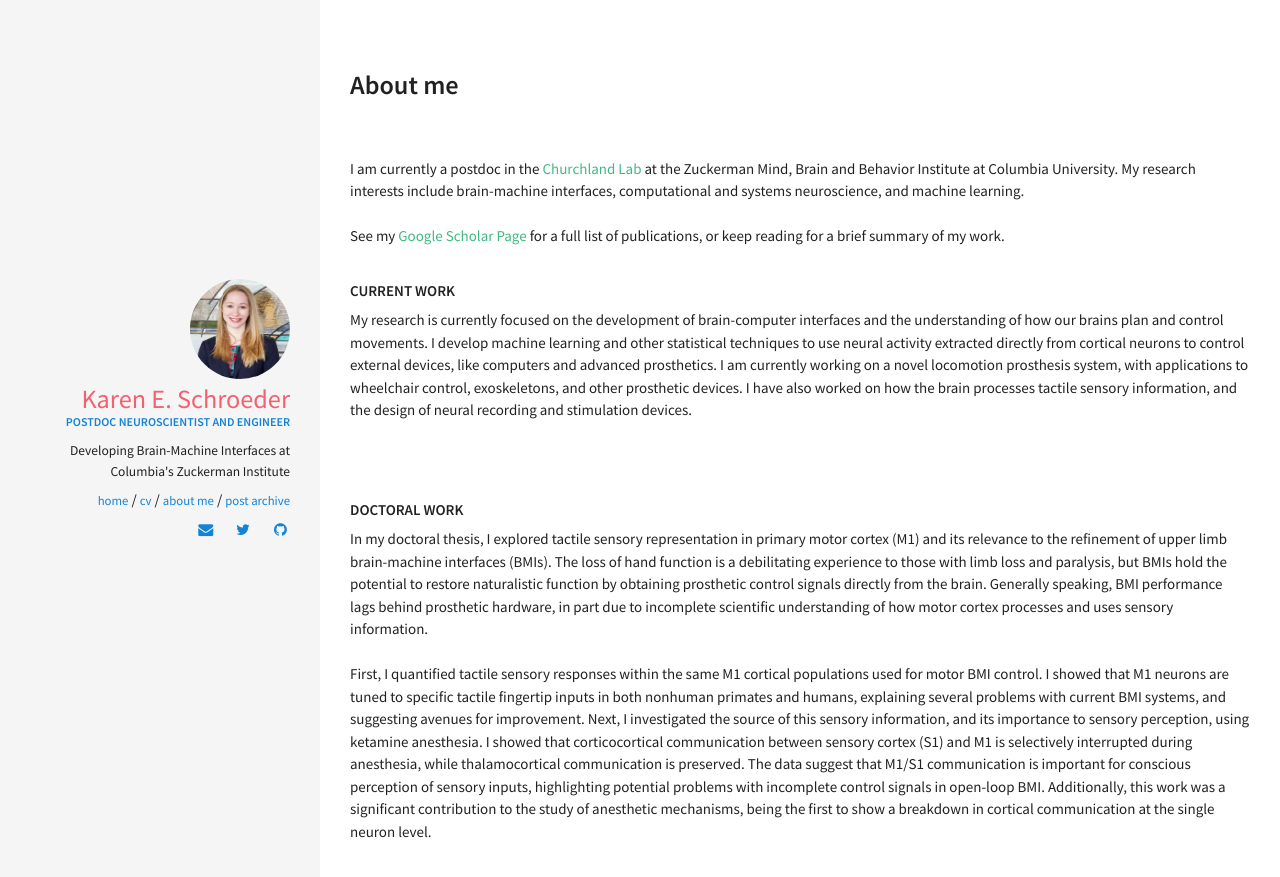
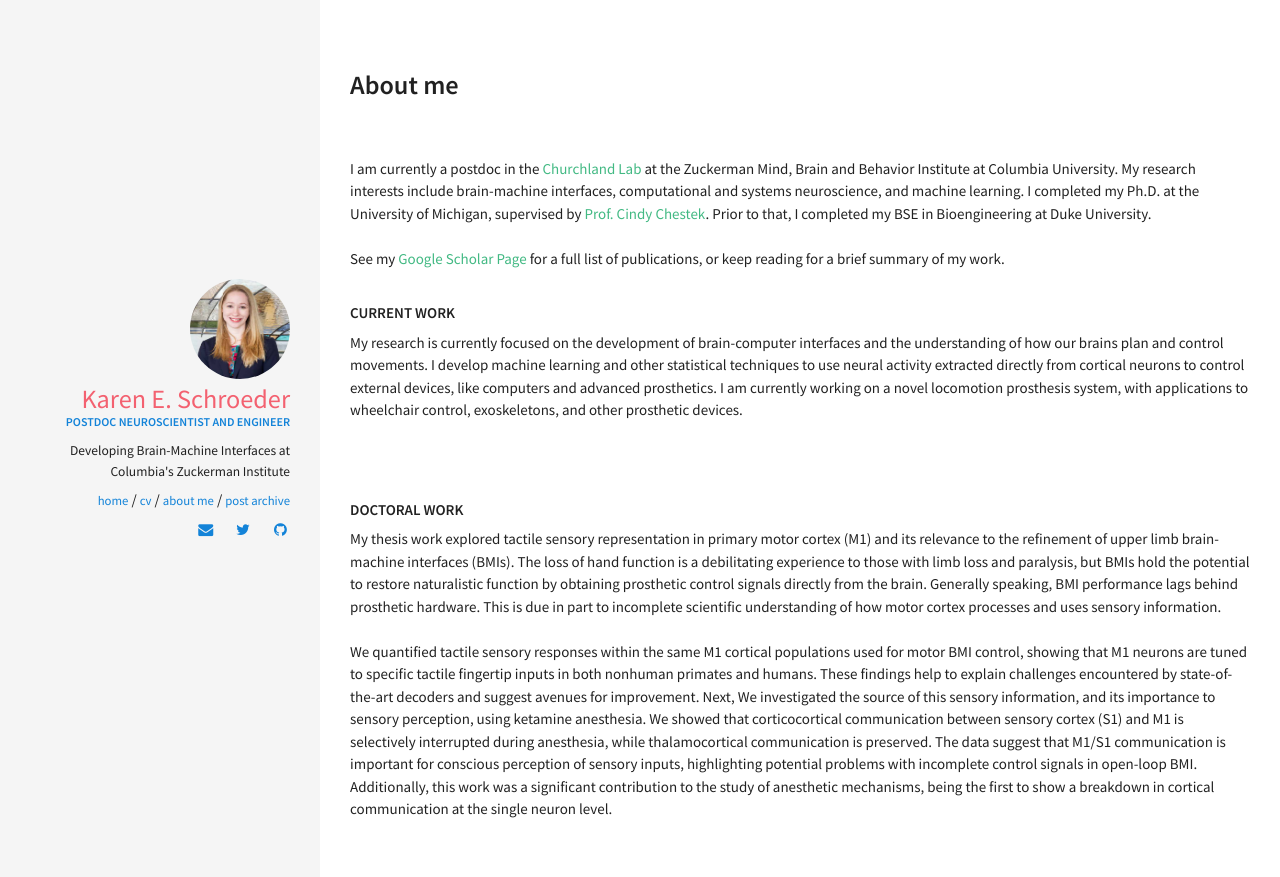
Before and after one commit to karschro/karschro.github.io, a Jekyll site: the page built from about.html, in a window 1280 px wide. Shown: the top 877 px of the page. Built offline with Jekyll 4.4.1, drawn with Linux system fonts in a browser that asks for light colours.

Commit message:
Update about.html

```diff
--- a/about.html
+++ b/about.html
@@ -5,7 +5,7 @@ permalink: /about/
 
 ---
 
-I am currently a postdoc in the <a href = "http://churchland.zuckermaninstitute.columbia.edu"> Churchland Lab </a> at the Zuckerman Mind, Brain and Behavior Institute at Columbia University. My research interests include brain-machine interfaces, computational and systems neuroscience, and machine learning.
+I am currently a postdoc in the <a href = "http://churchland.zuckermaninstitute.columbia.edu"> Churchland Lab </a> at the Zuckerman Mind, Brain and Behavior Institute at Columbia University. My research interests include brain-machine interfaces, computational and systems neuroscience, and machine learning. I completed my Ph.D. at the University of Michigan, supervised by <a href="https://chestekresearch.engin.umich.edu/"> Prof. Cindy Chestek</a>. Prior to that, I completed my BSE in Bioengineering at Duke University.
 <br>
 <br>
 See my <a href="https://scholar.google.com/citations?user=42aZ0fAAAAAJ&hl=en"> Google Scholar Page </a> for a full list of publications, or keep reading for a brief summary of my work.
@@ -17,15 +17,14 @@ My research is currently focused on the development of brain-computer interfaces
 brains plan and control movements. I develop machine learning and other statistical techniques to use neural
 activity extracted directly from cortical neurons to control external devices, like computers and advanced
 prosthetics. I am currently working on a novel locomotion prosthesis system, with applications to wheelchair
-control, exoskeletons, and other prosthetic devices. I have also worked on how the brain processes tactile
-sensory information, and the design of neural recording and stimulation devices.
+control, exoskeletons, and other prosthetic devices.
 
 <br>
 <br>
 <br>
 <br>
 <h6>Doctoral Work</h6>
-In my doctoral thesis, I explored tactile sensory representation in primary motor cortex (M1) and its relevance to the refinement of upper limb brain-machine interfaces (BMIs). The loss of hand function is a debilitating experience to those with limb loss and paralysis, but BMIs hold the potential to restore naturalistic function by obtaining prosthetic control signals directly from the brain. Generally speaking, BMI performance lags behind prosthetic hardware, in part due to incomplete scientific understanding of how motor cortex processes and uses sensory information.
+My thesis work explored tactile sensory representation in primary motor cortex (M1) and its relevance to the refinement of upper limb brain-machine interfaces (BMIs). The loss of hand function is a debilitating experience to those with limb loss and paralysis, but BMIs hold the potential to restore naturalistic function by obtaining prosthetic control signals directly from the brain. Generally speaking, BMI performance lags behind prosthetic hardware. This is due in part to incomplete scientific understanding of how motor cortex processes and uses sensory information.
 <br>
 <br>
-First, I quantified tactile sensory responses within the same M1 cortical populations used for motor BMI control. I showed that M1 neurons are tuned to specific tactile fingertip inputs in both nonhuman primates and humans, explaining several problems with current BMI systems, and suggesting avenues for improvement. Next, I investigated the source of this sensory information, and its importance to sensory perception, using ketamine anesthesia. I showed that corticocortical communication between sensory cortex (S1) and M1 is selectively interrupted during anesthesia, while thalamocortical communication is preserved. The data suggest that M1/S1 communication is important for conscious perception of sensory inputs, highlighting potential problems with incomplete control signals in open-loop BMI. Additionally, this work was a significant contribution to the study of anesthetic mechanisms, being the first to show a breakdown in cortical communication at the single neuron level.
+We quantified tactile sensory responses within the same M1 cortical populations used for motor BMI control, showing that M1 neurons are tuned to specific tactile fingertip inputs in both nonhuman primates and humans. These findings help to explain challenges encountered by state-of-the-art decoders and suggest avenues for improvement. Next, We investigated the source of this sensory information, and its importance to sensory perception, using ketamine anesthesia. We showed that corticocortical communication between sensory cortex (S1) and M1 is selectively interrupted during anesthesia, while thalamocortical communication is preserved. The data suggest that M1/S1 communication is important for conscious perception of sensory inputs, highlighting potential problems with incomplete control signals in open-loop BMI. Additionally, this work was a significant contribution to the study of anesthetic mechanisms, being the first to show a breakdown in cortical communication at the single neuron level.
```
